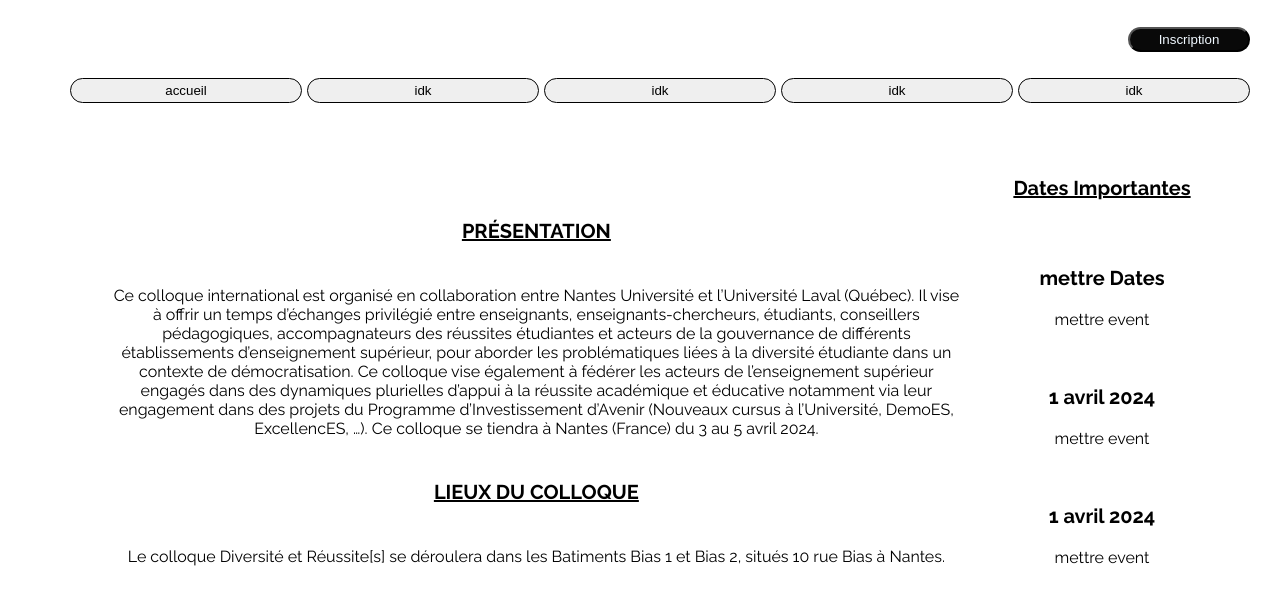
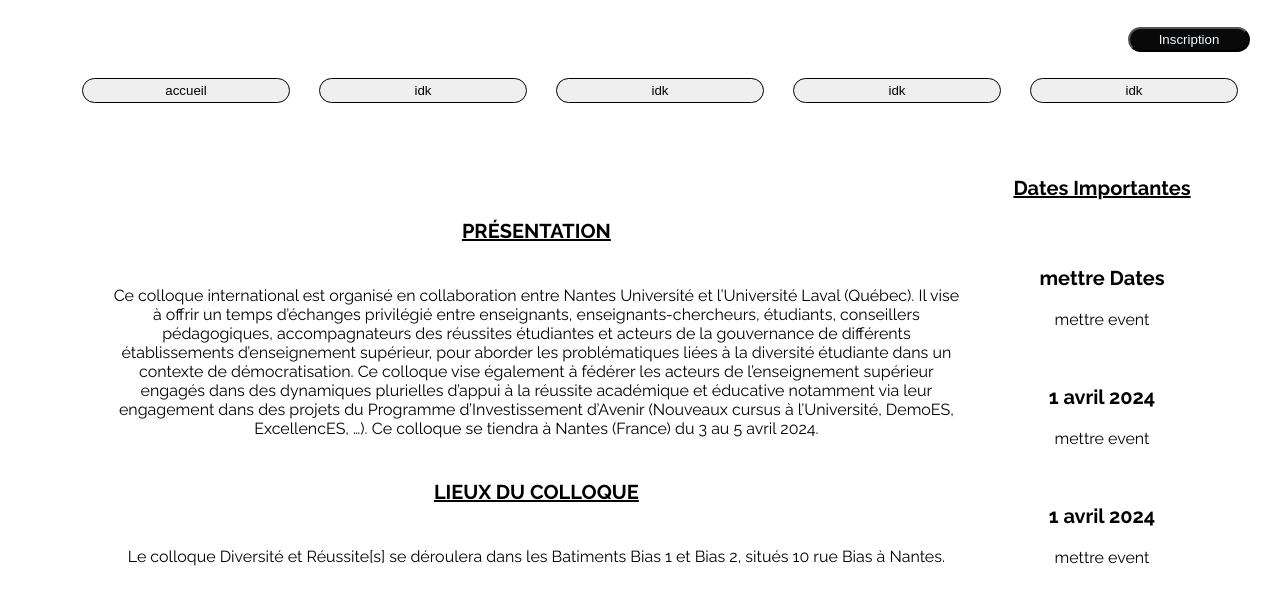
Before and after one commit to LeNsaff/colloque-site, a plain HTML site: page index.html in a window 1280 px wide. Shown: the part 209-800 px from the top of the page. Drawn offline with Linux system fonts and the light colour scheme.

Commit message:
version 0.9.1

```diff
--- a/asset/sass/asset/asset.scss
+++ b/asset/sass/asset/asset.scss
@@ -25,7 +25,7 @@ ul,a,li{
 .navbtn2{
     @include btnbasic;
     border:  $bordersize;
-    width: 100%;
+    width: 90%;
     height: 100%;
     padding-top: 0 !important;
 }
--- a/asset/sass/container/container.scss
+++ b/asset/sass/container/container.scss
@@ -24,6 +24,7 @@ header{
 
 nav{
     @include ctnvert;
+    justify-content: space-evenly;
 }
 
 .logctn{
```
Also changed, not shown: asset/css/index.css, 1 other file.
